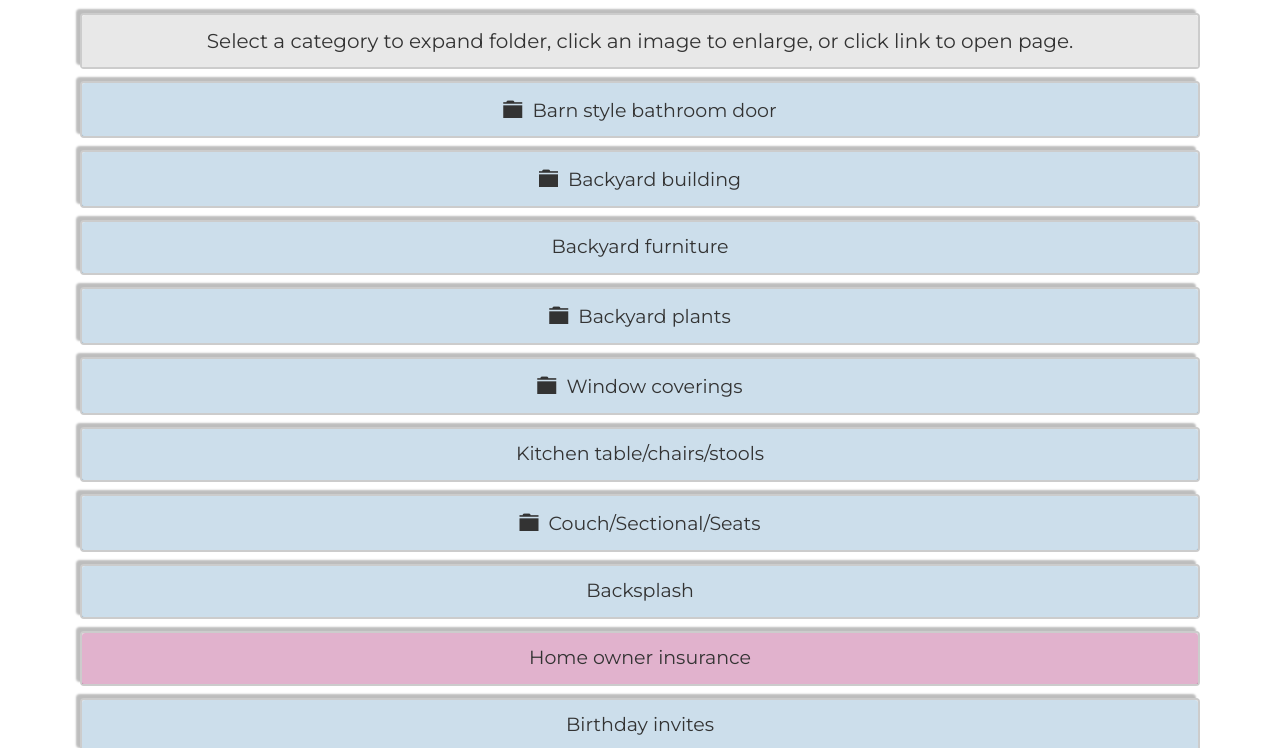
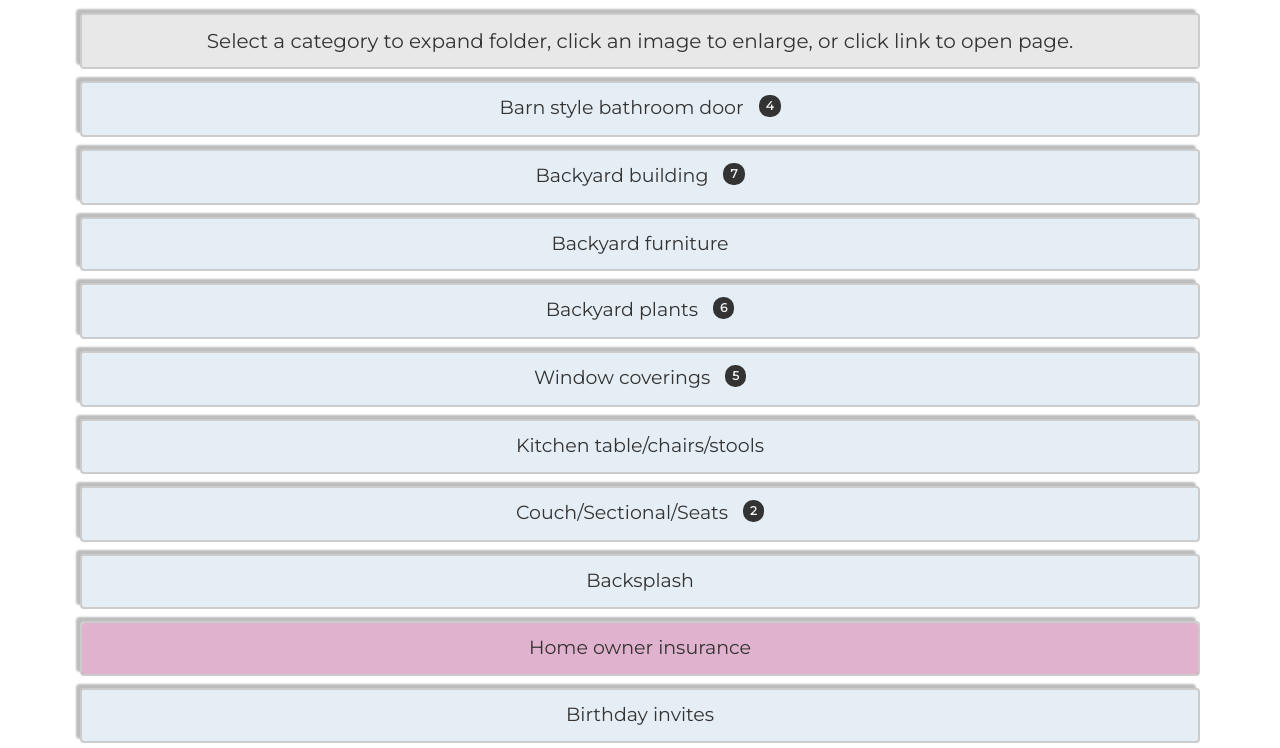
Before and after one commit to flyinmryan/101LilyBay, a plain HTML site: page index.html in a window 1280 px wide. Shown: the part 208-956 px from the top of the page. Drawn offline with nearby package versions, Linux system fonts and the light colour scheme.

Commit message:
switching folders to 101LilyBay

```diff
--- a/index.html
+++ b/index.html
@@ -60,10 +60,10 @@
      max-height: 300px;
 }
  .panel-primary>.panel-heading {
-     background-color: #005b9c;
+     background-color: rgba(0,91,156,.5);
 }
  .panel-default>.panel-heading {
-     background-color: rgba(0,91,156,.2);
+     background-color: rgba(0,91,156,.1);
 }
  .panel-default {
      padding-left: 0px;
@@ -149,6 +149,16 @@
     .panel-default .urgent {
         background-color: rgba(156,0,90, .3);
     }
+    .panel.inactive {
+        background-color: white;
+        color: lightgray;
+    }
+    .badge {
+        position: relative;
+        top: -3px;
+        padding: 5px 7px;
+        margin-left: 15px;
+    }
 }
 
 </style>
@@ -185,7 +195,7 @@
     <script src="lightbox.js"></script>
 </body>
 </html>
-<!-- 	<div class="container">
+<!--    <div class="container">
           <div class="row">
             <div class="col-sm-12">
                 <h1>101 Lily Bay TODO list</h1>
--- a/todo.js
+++ b/todo.js
@@ -28,13 +28,18 @@ var todo = {
 									"id": eleName
 									}).append(
 										item.category
-										).prepend(
+										).append(
 											item.subCategories.length > 0 ?
 											$("<span>", {
-												text: unknown,
-												"class": "glyphicon glyphicon-folder-close"
+												"class": "badge badge-primary badge-pill",
+												text: item.subCategories.length
 											})
 											: ""
+											// $("<span>", {
+											// 	text: unknown,
+											// 	"class": "glyphicon glyphicon-folder-close"
+											// })
+											// : ""
 										)
 								)
 							)
@@ -48,6 +53,14 @@ var todo = {
 		    		todo.addSubCats(item, "#collapse" + eleName);
 
 	    });
+
+	    $(".panel").each(function(){
+	    	console.log($(this).find(".list-group-subCat"))
+	    	if ($(this).find(".list-group-item").length == 0) {
+	    		console.log($(this).closest(".panel"))
+	    		$(this).closest(".panel").addClass("inactive");
+	    	}
+	    })
 
 	    $(".list-group-subCat li").each(function(){
 	    	$(this).append(
@@ -360,6 +373,14 @@ var todo = {
             status: "",
             subCategories: [
 				{
+					category: "Top down, bottom up",
+					link: "",
+					image: "blackout.png",
+					details: "",
+		            status: "",
+		            subCategories: []
+				},
+				{
 					category: "Venetian blinds",
 					link: "https://www.homestratosphere.com/types-blinds/",
 					image: "venetian.png",
@@ -379,14 +400,6 @@ var todo = {
 					category: "Roman",
 					link: "",
 					image: "roman.png",
-					details: "",
-		            status: "",
-		            subCategories: []
-				},
-				{
-					category: "Panel",
-					link: "",
-					image: "panel.png",
 					details: "",
 		            status: "",
 		            subCategories: []
@@ -488,7 +501,16 @@ var todo = {
 			image: "http://s7d2.scene7.com/is/image/Newellsync/86309",
 			details: "Ordered, enroute.",
             status: "complete",
-            subCategories: []
+            subCategories: [
+            	{
+            		category: "Graco Extend2Fit",
+					link: "",
+					image: "https://images-na.ssl-images-amazon.com/images/I/91E1bp4zNtL._SX466_.jpg",
+					details: "Ordered, enroute.",
+		            status: "complete",
+		            subCategories: []
+            	}
+            ]
 		},
 		{
 			category: "Indoor paint",
```
Also changed, not shown: images/blackout.jpg (added), images/plus.png (added), images/shades.jpg (added). Lines whose indentation alone changed are shown as unchanged.
